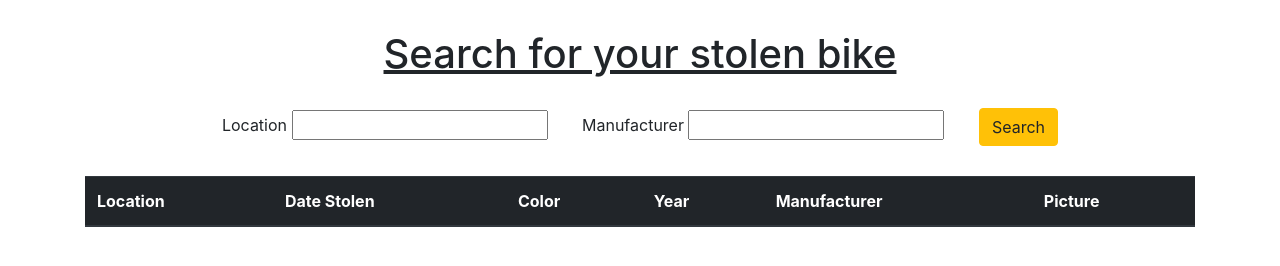
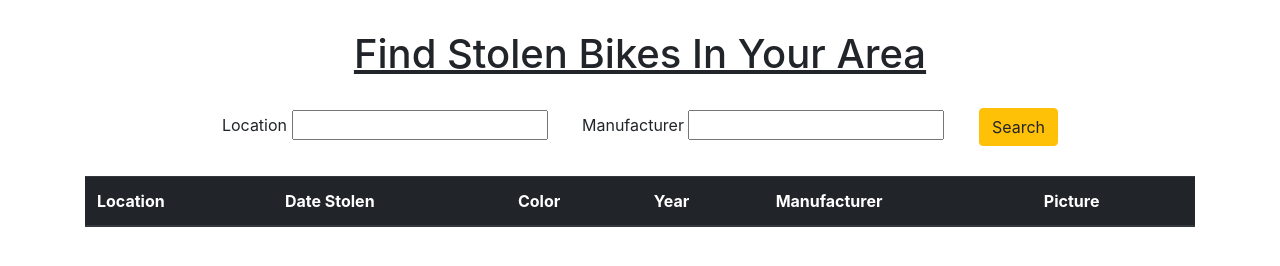
Before and after one commit to ChrisMCrow/BikeIndex, a website built with webpack: page src/index.html in a window 1280 px wide. Built offline with nearby package versions, Linux system fonts and the light colour scheme.

Commit message:
update h1

```diff
--- a/src/index.html
+++ b/src/index.html
@@ -5,7 +5,7 @@
   </head>
   <body>
     <div class="container">
-      <h1>Search for your stolen bike</h1>
+      <h1>Find Stolen Bikes In Your Area</h1>
       <form id="form">
           <label for="location">Location</label>
           <input id="location" type="text">
```
